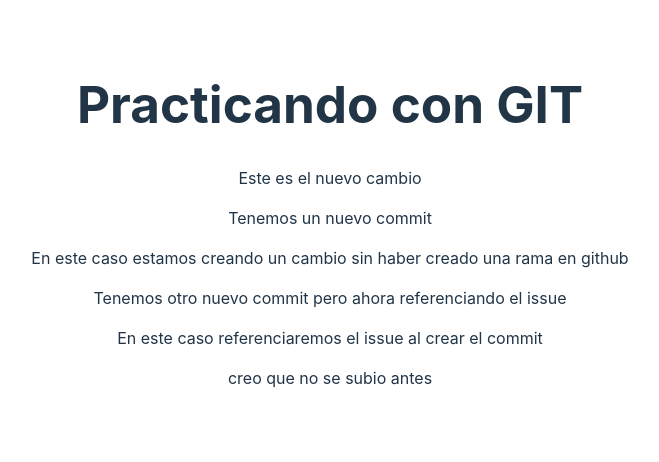
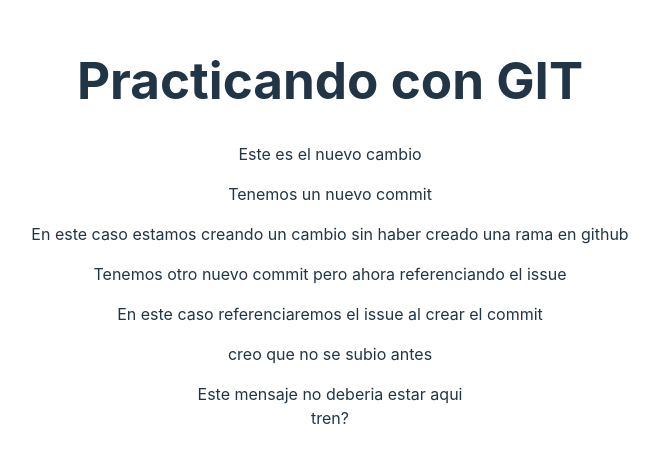
Before and after one commit to dev-crafters/practice-git, a React (Vite) app: page / in a window 1280 px wide. Shown: the part 176-638 px from the top of the page, without its empty margins (310-969 px from the left). Built offline with nearby package versions, Linux system fonts and the light colour scheme.

Commit message:
Rama que no deberia existir ... creo (#8)

```diff
--- a/src/App.jsx
+++ b/src/App.jsx
@@ -18,6 +18,12 @@
         <p>En este caso referenciaremos el issue al crear el commit</p>
         <p>creo que no se subio antes</p>
       </div>
+
+      {/* Colocando contenido que no deberia exisitir */}
+      <div className="error">Este mensaje no deberia estar aqui</div>
+      <div className="inservible">
+        <tren>tren?</tren>
+      </div>
     </>
   );
 }
```
